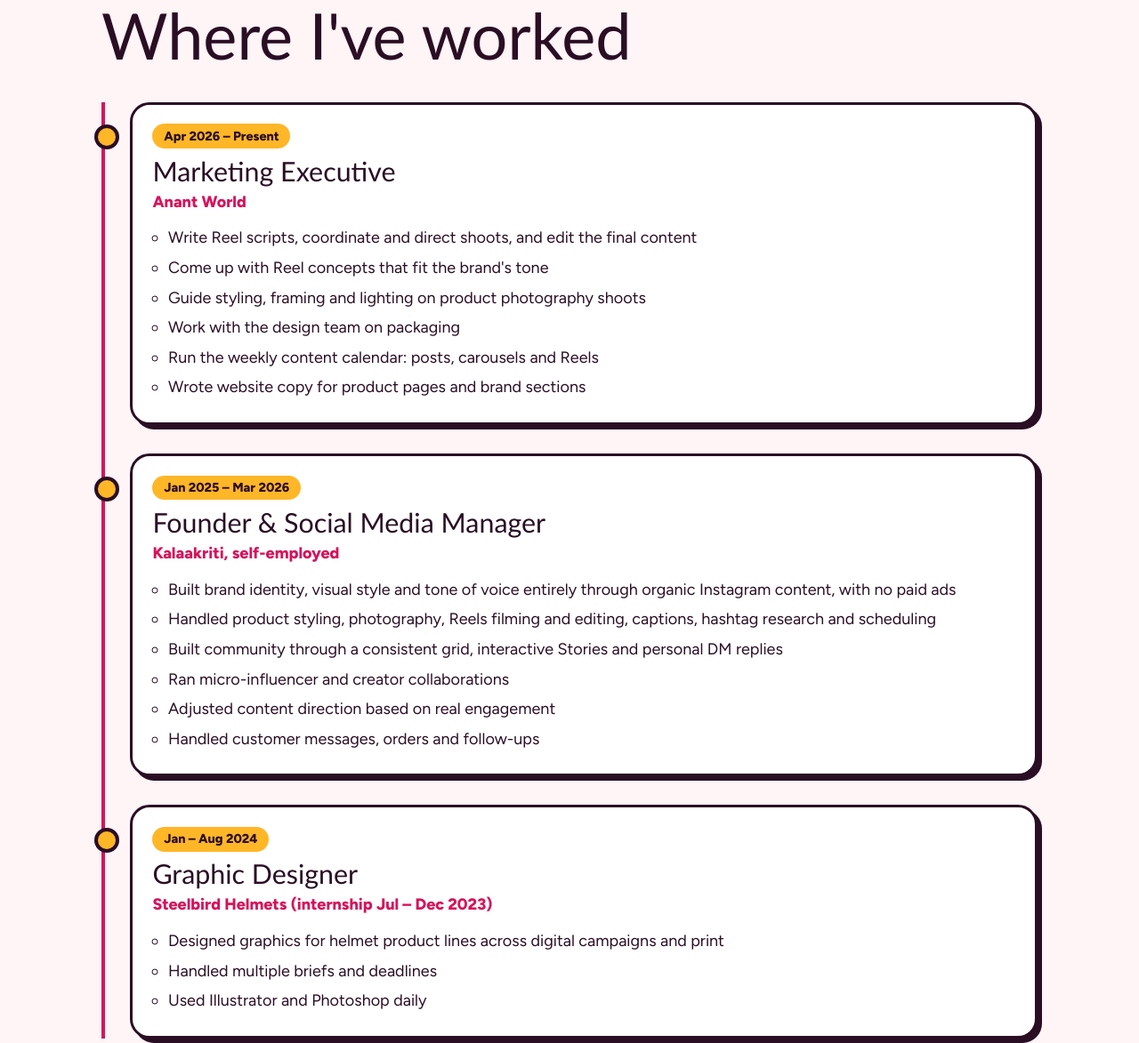
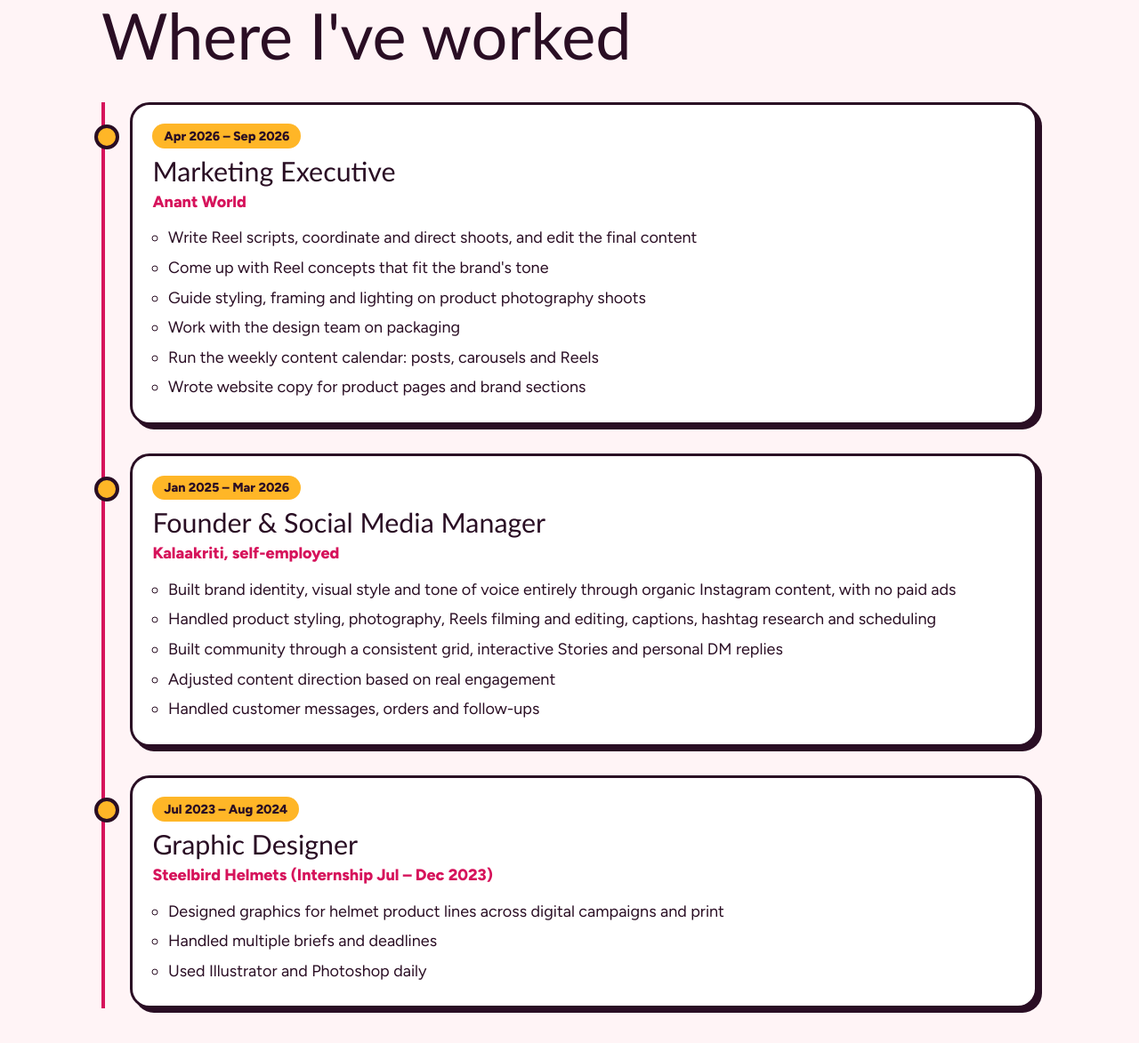
Before and after one commit to kaurpreet9910-png/portfolio, a plain HTML site: page index.html in a window 1280 px wide. Shown: the part 4305-5478 px from the top of the page at 89% size. Drawn offline with Linux system fonts and the light colour scheme; a web font is replaced by a local one.

Commit message:
Added changes

```diff
--- a/index.html
+++ b/index.html
@@ -191,7 +191,7 @@
  <p class="lead">Tap any photo to open it. More on <a href="https://instagram.com/kalaakritico">@kalaakritico</a> and <a href="https://instagram.com/anantworld_official">@anantworld_official</a>.</p>
  <div class="grid">
   <button class="tile rv" type="button"><img src="images/swadha-tin-terracotta-burner.webp" width="960" height="1280" loading="lazy" alt="Swadha herbal blend tin by Anant World beside a terracotta lantern-style burner and an open clay bowl, with rose petals on gold silk"></button>
-  <button class="tile rv" type="button"><img src="images/lotus-terracotta-diyas-warli-vase.webp" width="960" height="1280" loading="lazy" alt="Two lotus-shaped terracotta diyas next to a cream vase with a Warli-style painted band, on gold silk"></button>
+  <button class="tile rv" type="button"><img src="images/Ganesha.jpeg" width="960" height="1280" loading="lazy" alt="Two lotus-shaped terracotta diyas next to a cream vase with a Warli-style painted band, on gold silk"></button>
   <button class="tile rv" type="button"><img src="images/painted-clay-ganesha-and-diyas.webp" width="960" height="1280" loading="lazy" alt="Hand-painted clay Ganesha, two painted diyas and three small cups of incense on a table scattered with rose petals"></button>
   <button class="tile rv" type="button"><img src="images/shubh-labh-puja-thali.webp" width="960" height="1280" loading="lazy" alt="Painted terracotta puja thali with a clay Ganesha, an Om disc, Shubh Labh tiles, two diyas and marigold flowers"></button>
   <button class="tile rv" type="button"><img src="images/red-beaded-bag-flatlay.webp" width="960" height="1280" loading="lazy" alt="Flat lay of a red beaded chain-strap bag, pink headphones, a scrunchie and bougainvillea petals beside red sneakers"></button>
@@ -203,7 +203,7 @@
 <section id="experience" aria-labelledby="eh"><div class="wrap">
  <h2 id="eh">Where I've worked</h2>
  <ol class="tl">
-  <li class="rv"><article class="card"><span class="when">Apr 2026 – Present</span><h3>Marketing Executive</h3><p class="org">Anant World</p><ul>
+  <li class="rv"><article class="card"><span class="when">Apr 2026 – Sep 2026</span><h3>Marketing Executive</h3><p class="org">Anant World</p><ul>
    <li>Write Reel scripts, coordinate and direct shoots, and edit the final content</li>
    <li>Come up with Reel concepts that fit the brand's tone</li>
    <li>Guide styling, framing and lighting on product photography shoots</li>
@@ -214,10 +214,9 @@
    <li>Built brand identity, visual style and tone of voice entirely through organic Instagram content, with no paid ads</li>
    <li>Handled product styling, photography, Reels filming and editing, captions, hashtag research and scheduling</li>
    <li>Built community through a consistent grid, interactive Stories and personal DM replies</li>
-   <li>Ran micro-influencer and creator collaborations</li>
    <li>Adjusted content direction based on real engagement</li>
    <li>Handled customer messages, orders and follow-ups</li></ul></article></li>
-  <li class="rv"><article class="card"><span class="when">Jan – Aug 2024</span><h3>Graphic Designer</h3><p class="org">Steelbird Helmets (internship Jul – Dec 2023)</p><ul>
+  <li class="rv"><article class="card"><span class="when">Jul 2023 – Aug 2024</span><h3>Graphic Designer</h3><p class="org">Steelbird Helmets (Internship Jul – Dec 2023)</p><ul>
    <li>Designed graphics for helmet product lines across digital campaigns and print</li>
    <li>Handled multiple briefs and deadlines</li>
    <li>Used Illustrator and Photoshop daily</li></ul></article></li>
```
Also changed, not shown: images/Ganesha.jpeg (added).
